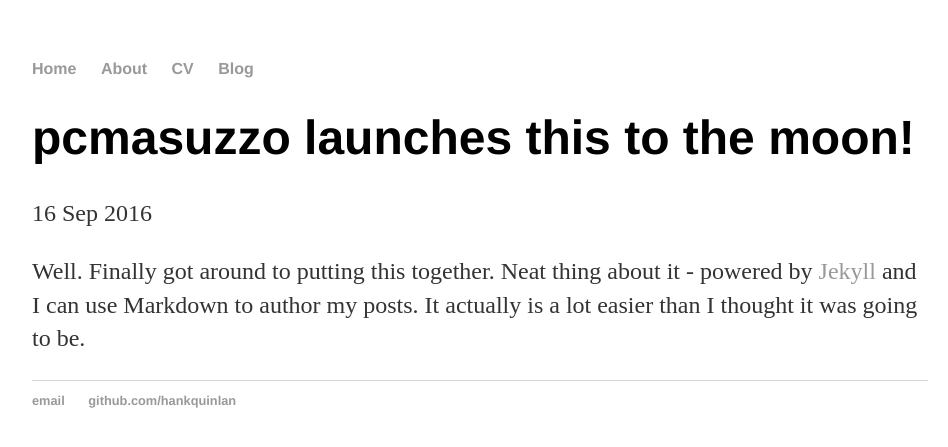
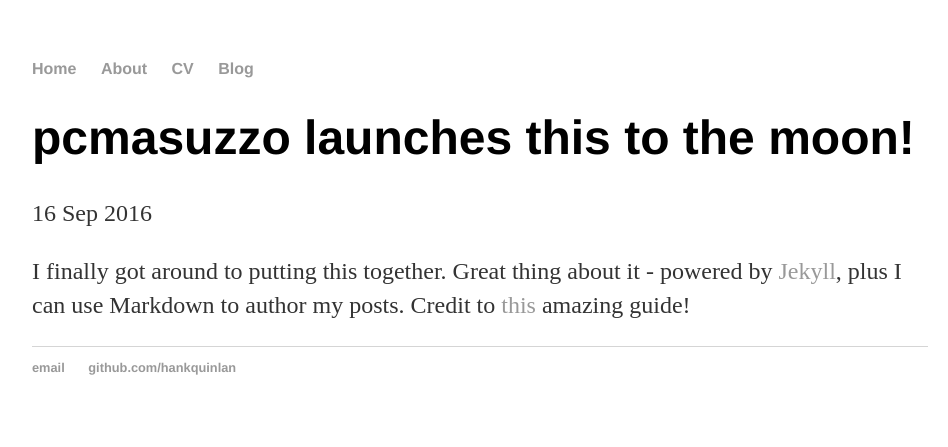
Before and after one commit to pcmasuzzo/pcmasuzzo.github.io, a Jekyll site: the page built from _posts/2016-09-16-pcmasuzzo-launched.md, in a window 1280 px wide. Shown: the top 447 px of the page, without its empty margins (160-1108 px from the left). Built offline with Jekyll 4.4.1, drawn with Linux system fonts in a browser that asks for light colours.

Commit message:
Credited the guide I used to set this up!

```diff
--- a/_posts/2016-09-16-pcmasuzzo-launched.md
+++ b/_posts/2016-09-16-pcmasuzzo-launched.md
@@ -4,4 +4,5 @@ title: "pcmasuzzo launches this to the moon!"
 date: 2016-09-16
 ---
 
-Well. Finally got around to putting this together. Neat thing about it - powered by [Jekyll](http://jekyllrb.com) and I can use Markdown to author my posts. It actually is a lot easier than I thought it was going to be.
+I finally got around to putting this together. Great thing about it - powered by [Jekyll](http://jekyllrb.com), plus I can use Markdown to author my posts.
+Credit to [this](http://jmcglone.com/guides/github-pages/.) amazing guide!
```
